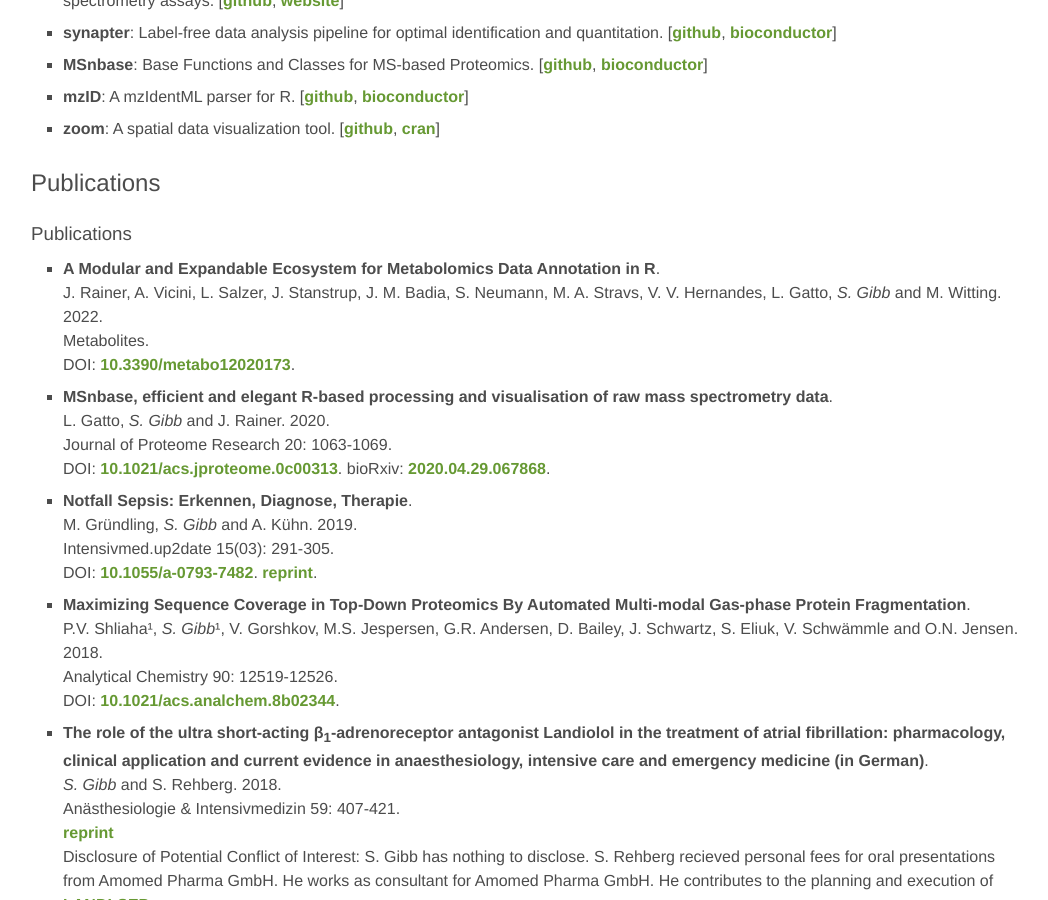
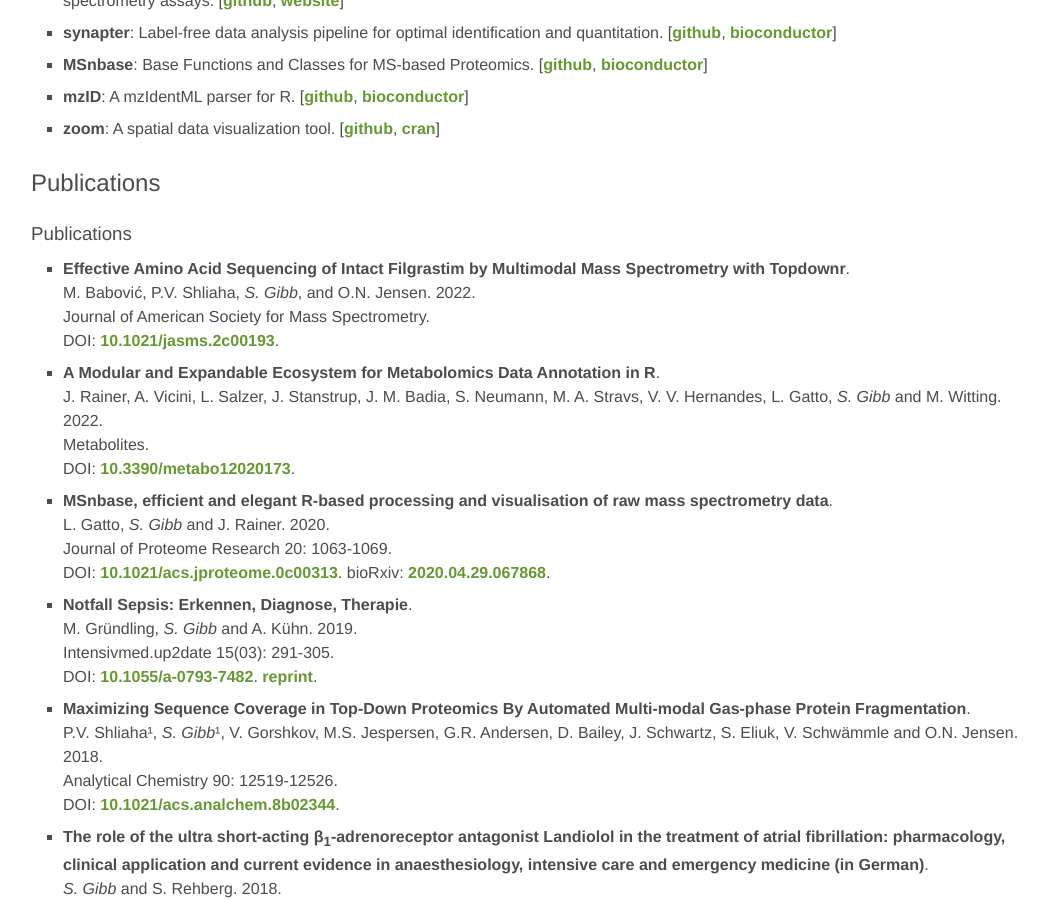
Before and after one commit to sgibb/sgibb.github.io, a Jekyll site: the page built from index.md, in a window 1280 px wide and 900 px high, scrolled down 1180 px. Shown: the whole window, without its empty margins (113-1161 px from the left). Built offline with Jekyll 4.4.1, drawn with Linux system fonts in a browser that asks for light colours.

Commit message:
feat: add Babović2022

```diff
--- a/_data/publications.yml
+++ b/_data/publications.yml
@@ -1,5 +1,11 @@
 - name: Publications
   entries:
+    - title: "Effective Amino Acid Sequencing of Intact Filgrastim by Multimodal Mass Spectrometry with Topdownr"
+      authors: M. Babović, P.V. Shliaha, S. Gibb, and O.N. Jensen
+      journal: "Journal of American Society for Mass Spectrometry"
+      year: 2022
+      doi: 10.1021/jasms.2c00193
+
     - title: "A Modular and Expandable Ecosystem for Metabolomics Data Annotation in R"
       authors: J. Rainer, A. Vicini, L. Salzer, J. Stanstrup, J. M. Badia, S. Neumann, M. A. Stravs, V. V. Hernandes, L. Gatto, S. Gibb and M. Witting
       journal: "Metabolites"
```
